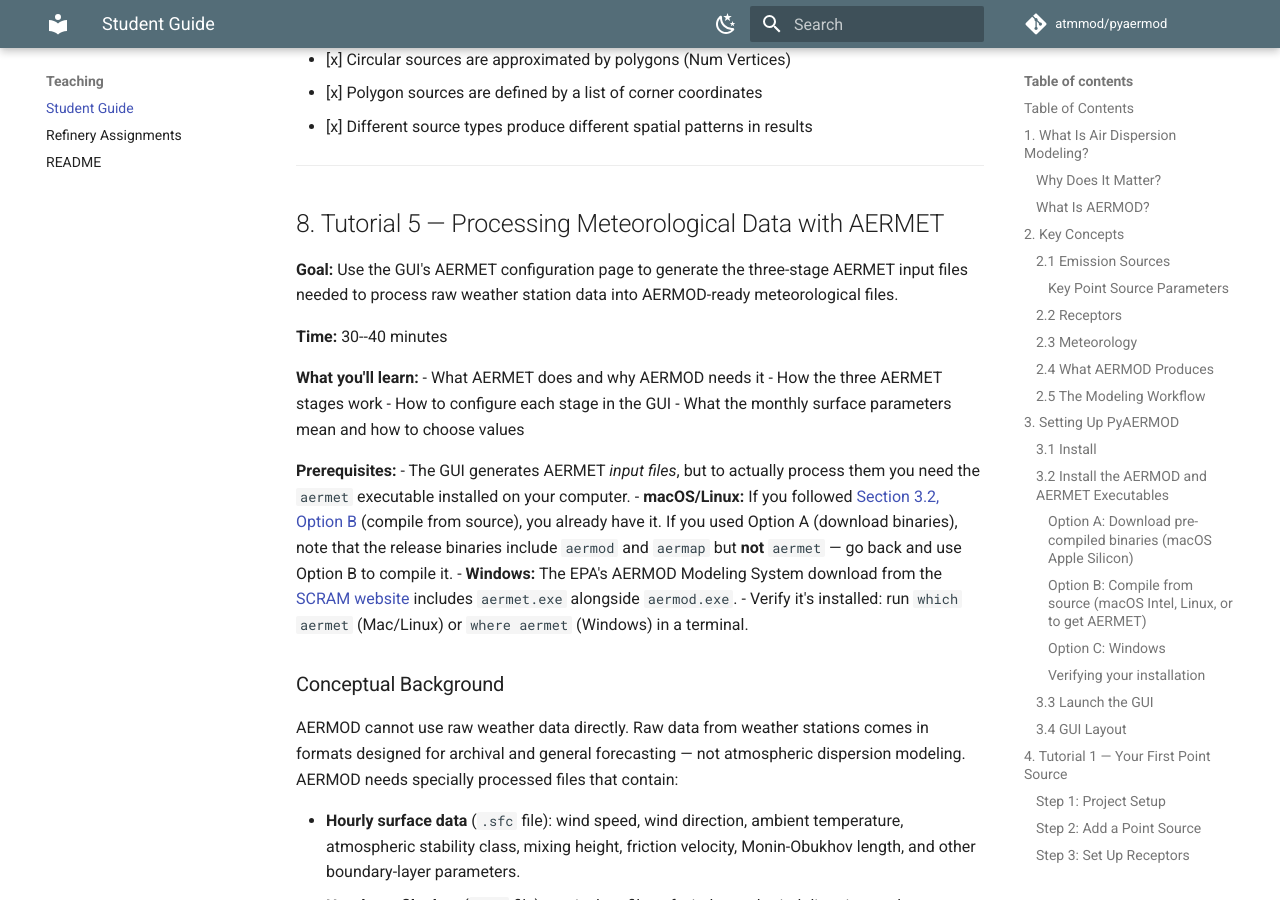
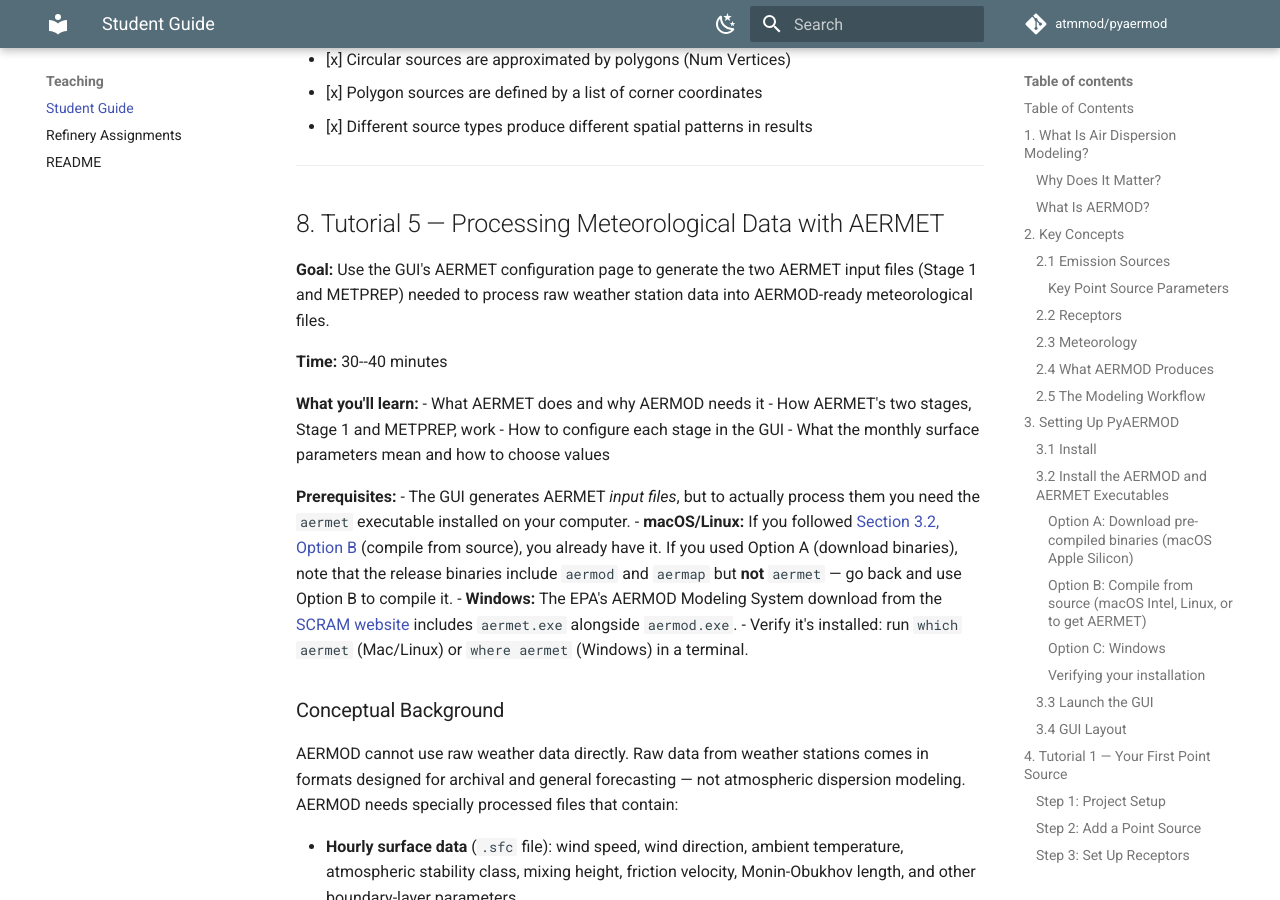
Before and after one commit to atmmod/pyaermod, an MkDocs documentation site: the page built from docs/teaching/student-guide.md, in a window 1280 px wide and 900 px high, scrolled down 23651 px. Built offline with MkDocs 1.6.1 and Material for MkDocs 9.7.7, drawn with Linux system fonts in a browser that asks for light colours; comment, search, counter and statistics services are not loaded; some of the changed text lies outside the part shown.

Commit message:
Say two AERMET stages throughout Tutorial 5, not three
The tutorial's body already told students that current AERMET runs Stage 1
and METPREP only, and to skip the Stage 2 step, but its goal, learning list
and checkpoint still promised three stages, three input files and a
Stage 1 -> 2 -> 3 run order. A student ticking off the checkpoint would be
asked to confirm something the tutorial had just told them was wrong.

Co-Authored-By: Claude Opus 5.5 <noreply@anthropic.com>

```diff
--- a/docs/teaching/student-guide.md
+++ b/docs/teaching/student-guide.md
@@ -982,15 +982,15 @@ At this point you should understand:
 
 ## 8. Tutorial 5 — Processing Meteorological Data with AERMET
 
-**Goal:** Use the GUI's AERMET configuration page to generate the three-stage
-AERMET input files needed to process raw weather station data into AERMOD-ready
-meteorological files.
+**Goal:** Use the GUI's AERMET configuration page to generate the two AERMET
+input files (Stage 1 and METPREP) needed to process raw weather station data
+into AERMOD-ready meteorological files.
 
 **Time:** 30--40 minutes
 
 **What you'll learn:**
 - What AERMET does and why AERMOD needs it
-- How the three AERMET stages work
+- How AERMET's two stages, Stage 1 and METPREP, work
 - How to configure each stage in the GUI
 - What the monthly surface parameters mean and how to choose values
 
@@ -1337,12 +1337,13 @@ length, low mixing height) trapped the plume near the ground.
 At this point you should understand:
 
 - [x] Why AERMOD needs preprocessed meteorological data (not raw observations)
-- [x] The three AERMET stages: Extract, Merge, Boundary Layer
+- [x] The two AERMET stages: Stage 1 (extract and QA) and METPREP (merge and
+  boundary layer)
 - [x] That surface characteristics (albedo, Bowen ratio, roughness) vary by
   land use and season
-- [x] How to generate the three AERMET input files using the GUI
-- [x] That AERMET must be run in order (Stage 1 → 2 → 3) to produce `.sfc`
-  and `.pfl` files
+- [x] How to generate the two AERMET input files using the GUI
+- [x] That AERMET must be run in order (Stage 1, then METPREP, which the GUI
+  calls Stage 3) to produce `.sfc` and `.pfl` files
 
 ---
 
```
